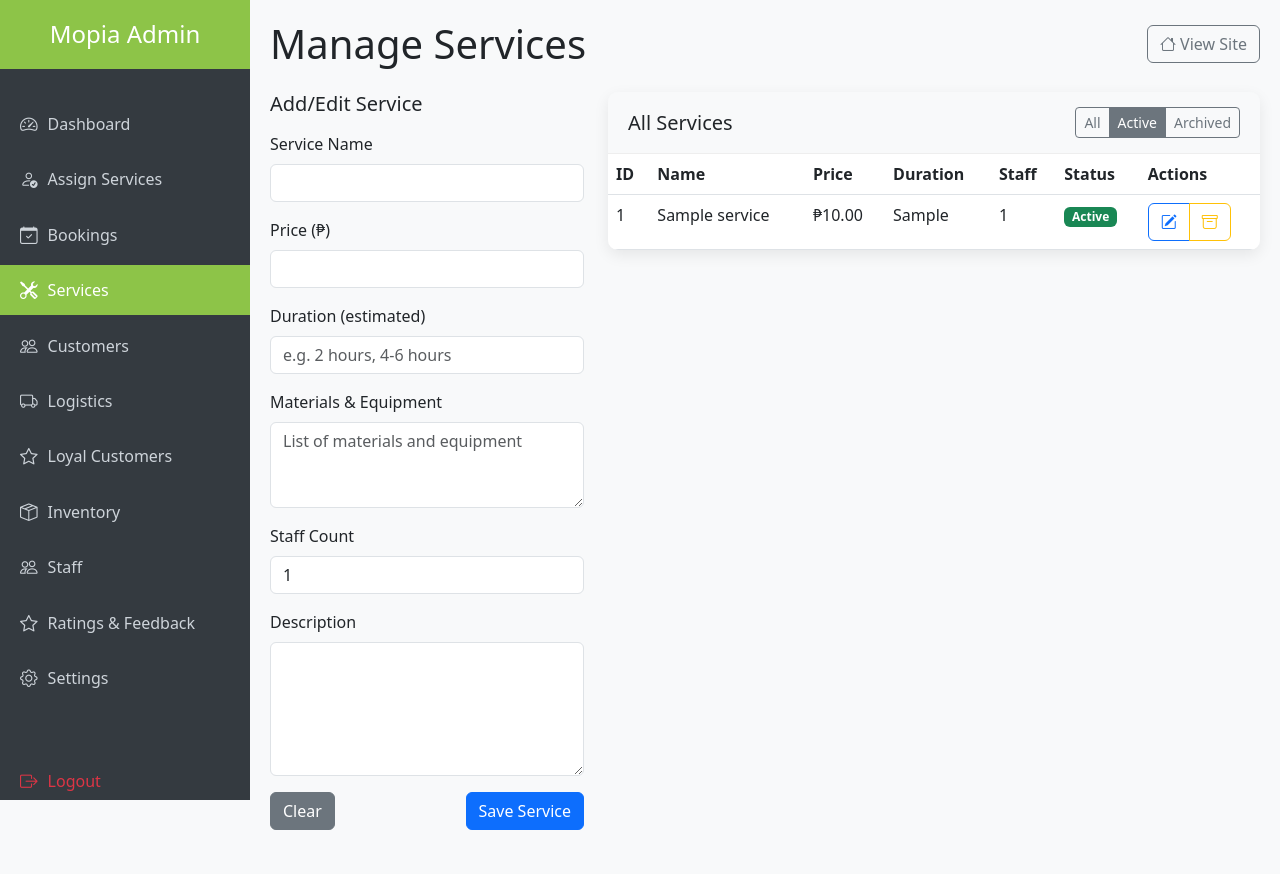
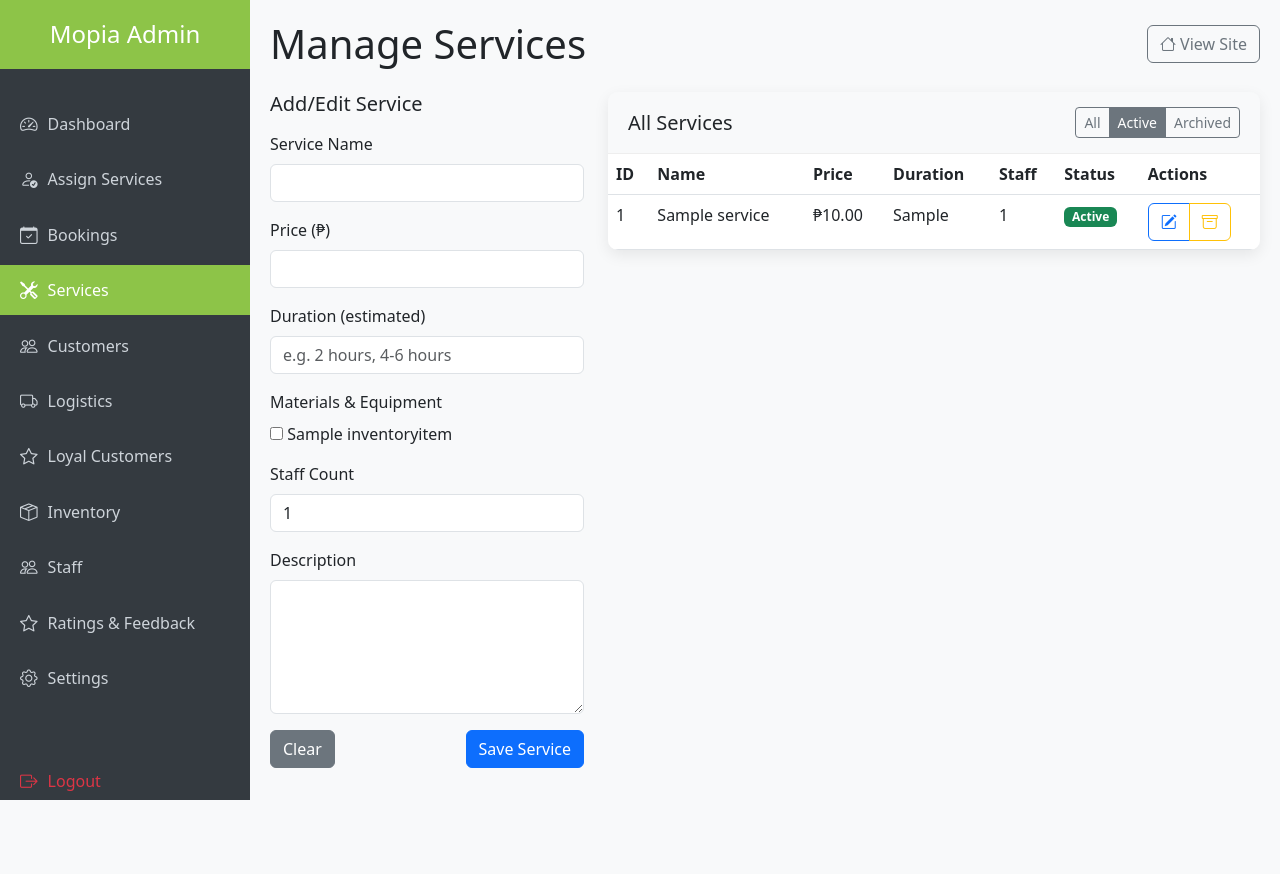
Before and after one commit to Aljolabs/CAPSTONE_PROJECT, a Django app: page /admin-services/ in a window 1280 px wide. After the commit the page ends 800 px from the top, so only its background shows below. Run offline with Django 4.2, Linux system fonts and the light colour scheme; a user stored in the database is signed in; tables that the repository leaves empty hold one stand-in row (values such as "Sample post").

Commit message:
assign service and changed to checkbox ssomthing

```diff
--- a/core/views.py
+++ b/core/views.py
@@ -24,7 +24,7 @@ from django.utils.html import strip_tags
 from django.shortcuts import get_object_or_404
 from django.utils import timezone
 from django.contrib.auth.models import User
-from .models import StaffService, Service
+from .models import StaffService, Service, InventoryItem
 from datetime import datetime, timedelta
 from django.db import transaction  # Add this import at the top
 
@@ -65,6 +65,7 @@ def services(request):
             "Database setup incomplete: Service table missing. Please run the following command: "
             "python fix_migrations.py"
         )
+
         # Return a simplified version of the services page without database queries
         return render(request, 'services.html', {'services': [], 'db_ready': False})
 
@@ -918,8 +919,15 @@ def admin_services(request):
     if not hasattr(request.user, 'profile') or not request.user.profile.is_admin:
         messages.error(request, "You don't have permission to access this page.")
         return redirect('home')
+
+    materials = InventoryItem.objects.all()
     services = Service.objects.all()
-    return render(request, 'admin/services.html', {'services': services})
+
+    print("Materials")
+    print(materials)
+    print("Materials")
+
+    return render(request, 'admin/services.html', {'services': services, "materials": materials})
 
 @login_required
 def admin_customers(request):
@@ -996,9 +1004,11 @@ def admin_services(request):
 
     # Include archived services in the queryset
     services = Service.objects.all().order_by('-id')
+    materials = InventoryItem.objects.all()
 
     context = {
         'services': services,
+        'materials': materials
     }
     return render(request, 'admin/services.html', context)
 
@@ -1629,6 +1639,11 @@ def admin_assign_service(request):
     staff_services = StaffService.objects.select_related('staff', 'service').all().order_by(
         'staff__first_name', 'staff__last_name', '-is_primary', 'service__name'
     )
+    if request.GET.get("primary"):
+        if request.GET.get("primary") == "primary":
+            staff_services = StaffService.objects.filter(is_primary__exact=True).select_related('staff', 'service').all().order_by(
+                'staff__first_name', 'staff__last_name', '-is_primary', 'service__name'
+            )
 
     # Handle form submission
     if request.method == 'POST':
--- a/templates/admin/admin_assign_service.html
+++ b/templates/admin/admin_assign_service.html
@@ -246,8 +246,8 @@
                     <div class="card-header d-flex justify-content-between align-items-center">
                         <h5 class="card-title mb-0">Current Assignments</h5>
                         <div class="btn-group btn-group-sm" role="group">
-                            <button type="button" class="btn btn-outline-secondary active" id="filter-all">All</button>
-                            <button type="button" class="btn btn-outline-secondary" id="filter-primary">Primary Only</button>
+                            <button type="button" class="btn btn-outline-secondary {% if request.GET.primary != 'primary' %}active{% endif %}" onclick="location.href='?primary=all'" id="filter-all">All</button>
+                            <button type="button" class="btn btn-outline-secondary {% if request.GET.primary == 'primary' %}active{% endif %}" onclick="location.href='?primary=primary'" id="filter-primary">Primary Only</button>
                         </div>
                     </div>
                     <div class="card-body p-0">
--- a/templates/admin/services.html
+++ b/templates/admin/services.html
@@ -189,8 +189,14 @@
             </div>
 
             <div class="mb-3">
-                <label for="service-materials" class="form-label">Materials & Equipment</label>
-                <textarea class="form-control" id="service-materials" name="materials" rows="3" placeholder="List of materials and equipment"></textarea>
+                <label class="form-label">Materials & Equipment</label>
+                {% for material in materials %}
+                <div>
+                    <input type="checkbox" name="materials" id="{{ material.name }}">
+                    <label for="{{ material.name }}">{{ material.name}}</label>
+                </div>
+                {% endfor %}
+                <!-- <textarea class="form-control" id="service-materials" name="materials" rows="3" placeholder="List of materials and equipment"></textarea> -->
             </div>
 
             <div class="mb-3">
```
